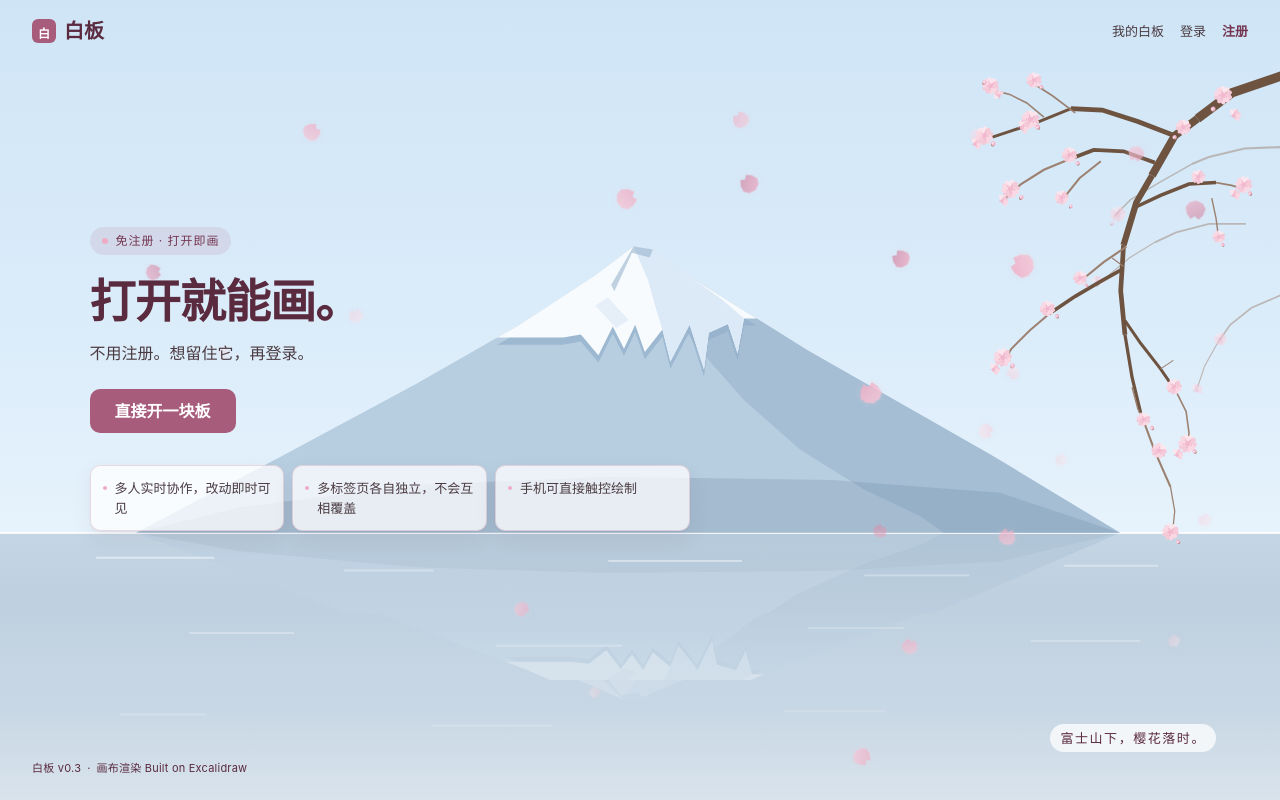
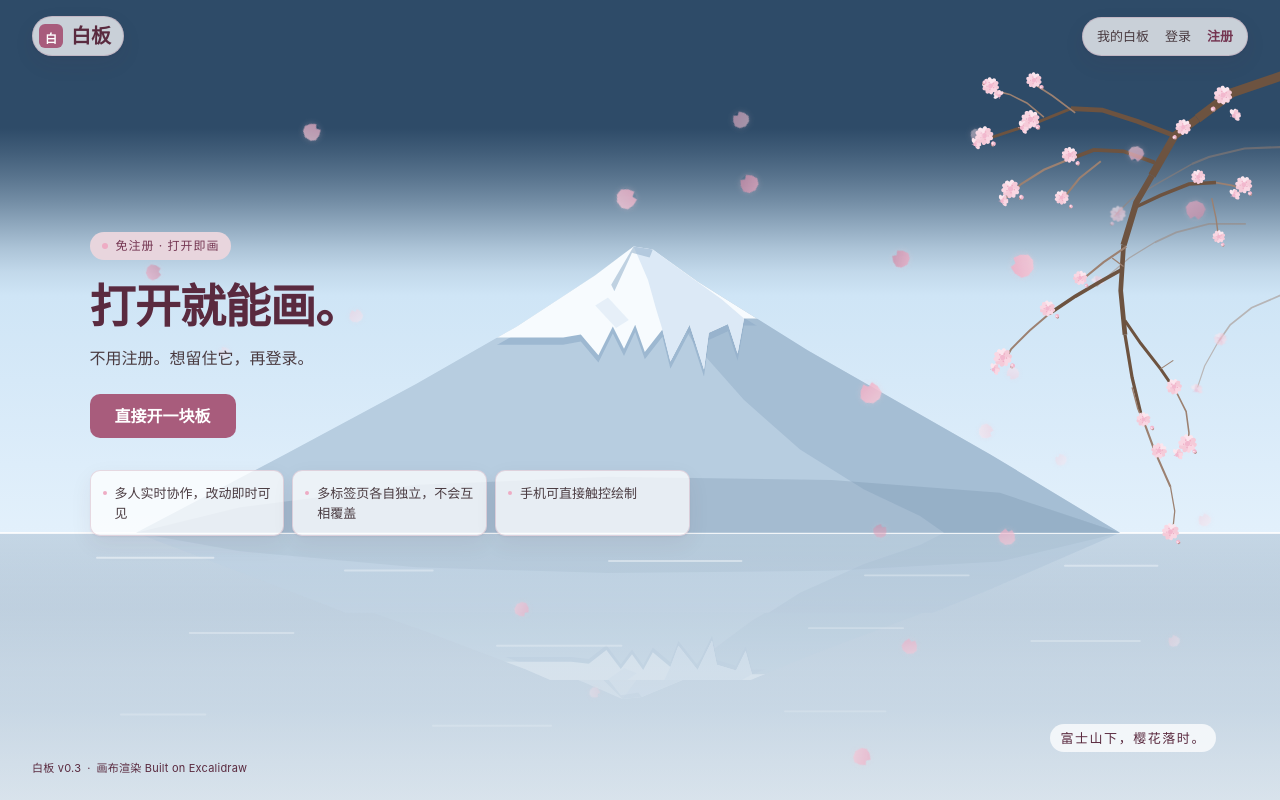
Before and after one commit to cherryi6081/Sakura-Whiteboard, a React (Vite) app in the folder apps/web/: page / in a window 1280 px wide. Built offline with nearby package versions, Linux system fonts and the light colour scheme.

Commit message:
首页顶部加深蓝天空，并用浅色衬底保证顶栏与眉标可读

```diff
--- a/apps/web/src/styles/pages.css
+++ b/apps/web/src/styles/pages.css
@@ -80,6 +80,12 @@
   display: flex;
   align-items: center;
   gap: var(--space-4);
+  /* 顶栏落在顶部深蓝里：导航自成一枚浅色胶囊，深色链接始终合在浅底上 */
+  padding: 6px 14px;
+  background: var(--day-card-surface);
+  border: 1px solid var(--day-card-line);
+  border-radius: var(--radius-pill);
+  box-shadow: var(--day-card-shadow);
 }
 
 .wb-home__nav-link {
@@ -131,7 +137,9 @@
   line-height: var(--lh-micro);
   letter-spacing: 0.08em;
   color: var(--day-eyebrow-ink);
-  background: var(--day-eyebrow-bg);
+  /* 矮视口时正文整体上移，眉标会落到顶部深蓝段：改成不透明的浅粉底，
+     深蓝段与浅蓝段上是同一个合成色，12px 文字也稳定在 5:1 以上 */
+  background: color-mix(in srgb, var(--paper) 74%, var(--rose-600));
   border-radius: var(--radius-pill);
 }
 
@@ -223,7 +231,19 @@
   pointer-events: none;
   user-select: none;
   isolation: isolate;
+  /* 顶部深蓝占据上 1/4，品牌与导航正落在这一带：给这两处各垫一层与能力卡同源的
+     半透明浅色衬底（--day-card-surface），深色文字因此始终合在浅底上；
+     文字只保留全站唯一那套深色 token，不出现上下两套字色 */
   background: var(--home-scene-sky);
+}
+
+/* 顶栏落在深蓝上时，品牌也包成一枚浅色胶囊，与导航同一套表面 */
+.wb-home__top .wb-brand {
+  padding: 4px 12px 4px 6px;
+  background: var(--day-card-surface);
+  border: 1px solid var(--day-card-line);
+  border-radius: var(--radius-pill);
+  box-shadow: var(--day-card-shadow);
 }
 
 /* 山 + 湖面 / 倒影：meet 完整呈现（峰顶、两侧山脚、水线与湖底都在画面内） */
--- a/apps/web/src/styles/tokens.css
+++ b/apps/web/src/styles/tokens.css
@@ -89,6 +89,9 @@
   --sakura-glow: color-mix(in srgb, var(--sakura-200) 32%, transparent);
 
   /* ---------- 首页背景天空（只负责天空/地平线） ---------- */
+  /* 顶部深蓝：与下面四档浅蓝同一色相族（H≈209°），只在顶部约 1/4 视高出现，
+     用多 stop 过渡回 --sky-blue-top，不引入紫调 */
+  --sky-blue-deep: #2e4b68;
   /* 浅蓝渐变：色相统一在蓝里（H≈203°–208°），只用明度做天顶→地平线过渡：
      天顶 #cfe5f6(L≈89%) → #ddedfa(92%) → #eaf5fd(95%) → 地平线 #f5fbff(98%)。
      山体 --fuji-300 明度约 80%，低于天顶 9 个百分点，靠这段明度差让山“浮”在天空里 */
@@ -96,11 +99,22 @@
   --sky-blue-mid: #ddedfa;
   --sky-blue-low: #eaf5fd;
   --sky-blue-horizon: #f5fbff;
+  /* 0%–16% 为深蓝实色，16%–36% 用六档中间色平滑过渡回浅蓝（约 180–320px 过渡区，无可见色带），
+     36% 以下原样交给四档浅蓝：文案区（约 32% 起）与山体峰顶（约 31%）都落在浅蓝上，
+     湛蓝只压在最上 1/4，山体与湖面的配色关系不变 */
   --home-scene-sky: linear-gradient(
     180deg,
-    var(--sky-blue-top) 0%,
-    var(--sky-blue-mid) 46%,
-    var(--sky-blue-low) 74%,
+    var(--sky-blue-deep) 0%,
+    var(--sky-blue-deep) 16%,
+    color-mix(in srgb, var(--sky-blue-deep) 88%, var(--sky-blue-top)) 19%,
+    color-mix(in srgb, var(--sky-blue-deep) 74%, var(--sky-blue-top)) 22%,
+    color-mix(in srgb, var(--sky-blue-deep) 58%, var(--sky-blue-top)) 25%,
+    color-mix(in srgb, var(--sky-blue-deep) 40%, var(--sky-blue-top)) 28%,
+    color-mix(in srgb, var(--sky-blue-deep) 22%, var(--sky-blue-top)) 31%,
+    color-mix(in srgb, var(--sky-blue-deep) 8%, var(--sky-blue-top)) 34%,
+    var(--sky-blue-top) 37%,
+    var(--sky-blue-mid) 58%,
+    var(--sky-blue-low) 78%,
     var(--sky-blue-horizon) 100%
   );
 
@@ -123,7 +137,6 @@
   --day-card-surface: color-mix(in srgb, var(--paper) 74%, transparent);
   --day-card-line: color-mix(in srgb, var(--rose-600) 22%, transparent);
   --day-card-shadow: 0 1px 2px rgba(90, 42, 63, 0.06), 0 8px 22px rgba(90, 42, 63, 0.07);
-  --day-eyebrow-bg: color-mix(in srgb, var(--rose-600) 12%, transparent);
   --day-eyebrow-ink: var(--rose-800);
   /* 右下角题词压在浅色山脊/水面上，用一小块白粉底托住深色字（纯装饰文字） */
   --day-caption-surface: color-mix(in srgb, var(--paper) 74%, transparent);
```
